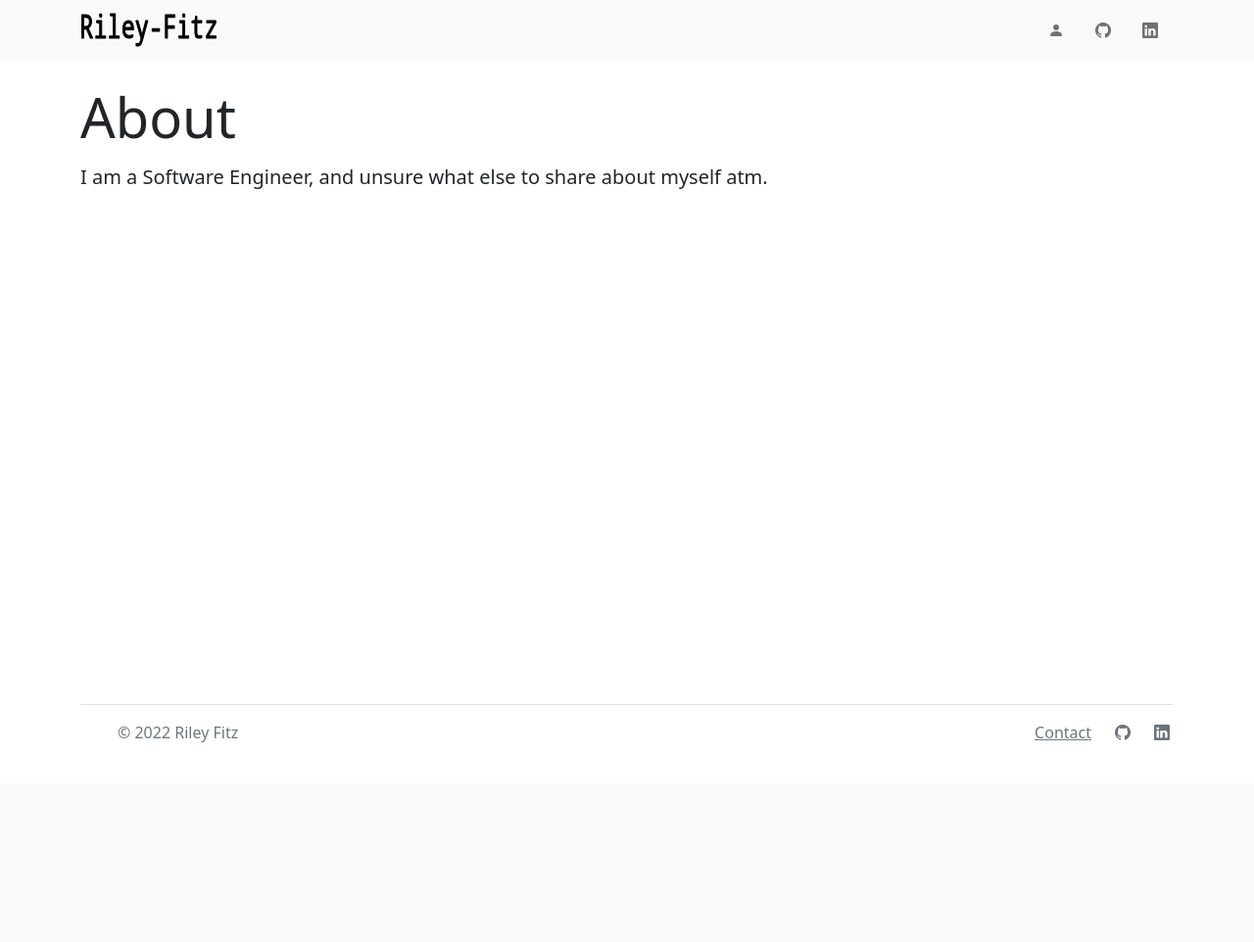
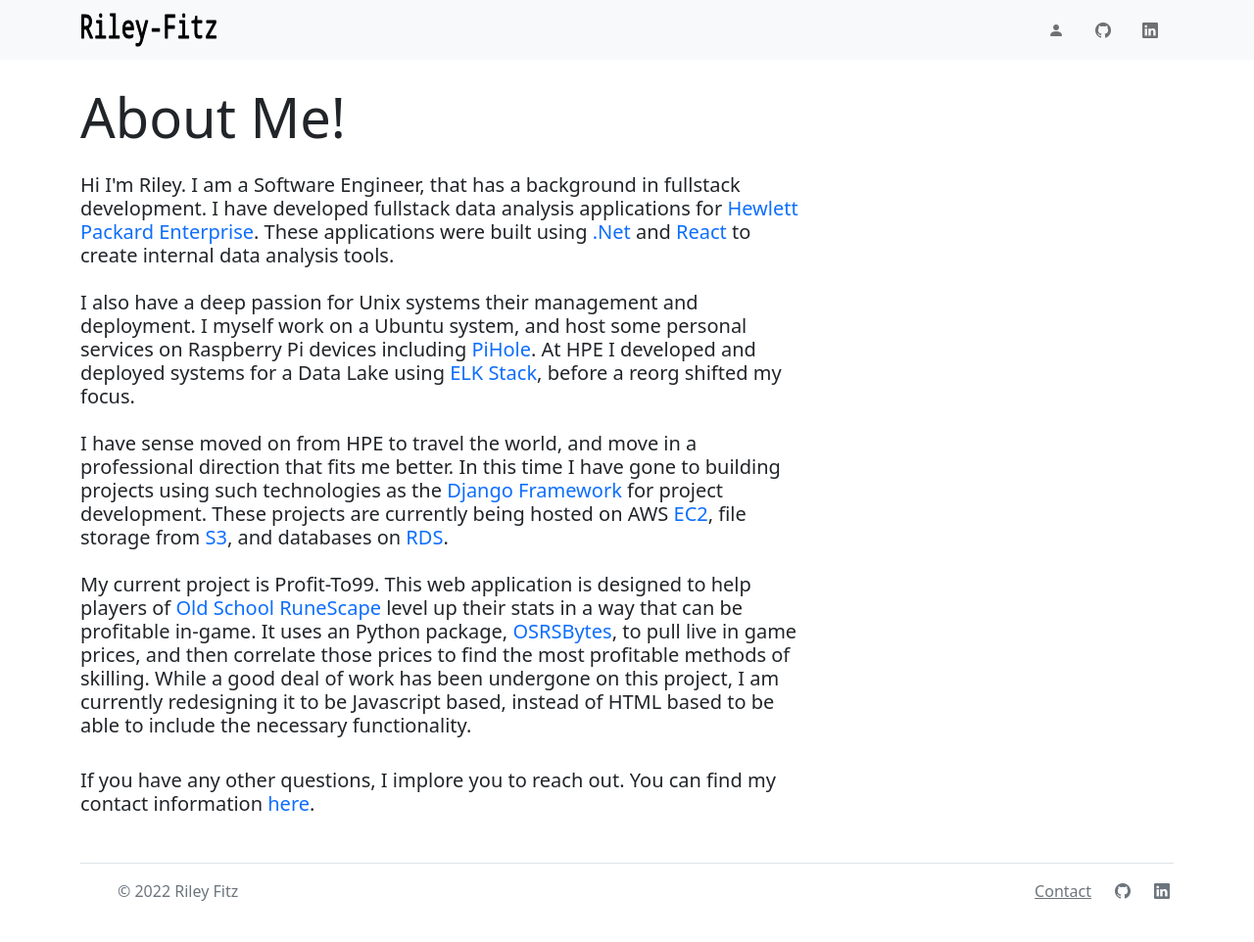
Before and after one commit to RileyFitz/RileyFitz_web, a Django app: page /about/ in a window 1280 px wide. Shown: the whole page at 98% size. Before the commit the page ends 758 px from the top, so only its background shows below. Run offline with Django 4.2, Linux system fonts and the light colour scheme.

Commit message:
Update about page.

```diff
--- a/home/templates/home/about.html
+++ b/home/templates/home/about.html
@@ -1,7 +1,28 @@
 {% extends "home/base.html" %}
 {% block content %}
-  <h1 class="display-4 my-3">About</h1>
-  <p class="h5">
-    I am a Software Engineer, and unsure what else to share about myself atm.
+  <h1 class="display-4 my-3">About Me!</h1>
+  <p class="h5 py-2">
+    Hi I'm Riley. I am a Software Engineer, that has a background in fullstack development.
+    I have developed fullstack data analysis applications for <a class="text-decoration-none" href="https://www.hpe.com/us/en/home.html" target="_blank">Hewlett Packard Enterprise</a>.
+    These applications were built using <a class="text-decoration-none" href="https://dotnet.microsoft.com/en-us/" target="_blank">.Net</a> and <a class="text-decoration-none" href="https://reactjs.org/" target="_blank">React</a> to create internal data analysis tools.
+  </p>
+  <p class="h5 py-2">
+    I also have a deep passion for Unix systems their management and deployment.
+    I myself work on a Ubuntu system, and host some personal services on Raspberry Pi devices including <a class="text-decoration-none" href="https://pi-hole.net/" target="_blank">PiHole</a>.
+    At HPE I developed and deployed systems for a Data Lake using <a class="text-decoration-none" href="https://www.elastic.co/what-is/elk-stack" target="_blank">ELK Stack</a>, before a reorg shifted my focus.
+  </p>
+  <p class="h5 py-2">
+    I have sense moved on from HPE to travel the world, and move in a professional direction that fits me better.
+    In this time I have gone to building projects using such technologies as the <a class="text-decoration-none" href="https://www.djangoproject.com/" target="_blank">Django Framework</a> for project development.
+    These projects are currently being hosted on AWS <a class="text-decoration-none" href="https://aws.amazon.com/ec2/" target="_blank">EC2</a>, file storage from <a class="text-decoration-none" href="https://aws.amazon.com/s3/" target="_blank">S3</a>, and databases on <a class="text-decoration-none" href="https://aws.amazon.com/rds/" target="_blank">RDS</a>.
+  </p>
+  <p class="h5 py-2">
+    My current project is Profit-To99.
+    This web application is designed to help players of <a class="text-decoration-none" href="https://oldschool.runescape.com/" target="_blank">Old School RuneScape</a> level up their stats in a way that can be profitable in-game.
+    It uses an Python package, <a class="text-decoration-none" href="https://github.com/RileyFitz/OSRSBytes" target="_blank">OSRSBytes</a>, to pull live in game prices, and then correlate those prices to find the most profitable methods of skilling.
+    While a good deal of work has been undergone on this project, I am currently redesigning it to be Javascript based, instead of HTML based to be able to include the necessary functionality.
+  </p>
+  <p class="h5 py-3">
+    If you have any other questions, I implore you to reach out. You can find my contact information <a class="text-decoration-none" href="{% url 'contact' %}">here</a>.
   </p>
 {% endblock content %}
--- a/home/templates/home/index.html
+++ b/home/templates/home/index.html
@@ -2,7 +2,11 @@
 {% block content %}
 <div class="shadow-4 rounded-3 py-4 w-75">
   <h2 class="display-4  ">Hello, I'm Riley 👋</h2>
-  <p class="h5">I'm a fullstack developer from Denver, Colorado. I collect notes here to refer back to, and hopefully help others if they come across similar issues.</p>
+  <p class="h5">
+    I'm a Software Engineer from Denver, Colorado.
+    I collect notes here to refer back to, and hopefully help others if they come across similar issues.
+    You can find more out about me <a href="{% url 'about' %}">here</a>.
+  </p>
 </div>
 <hr>
   {% for post in posts %}
```
